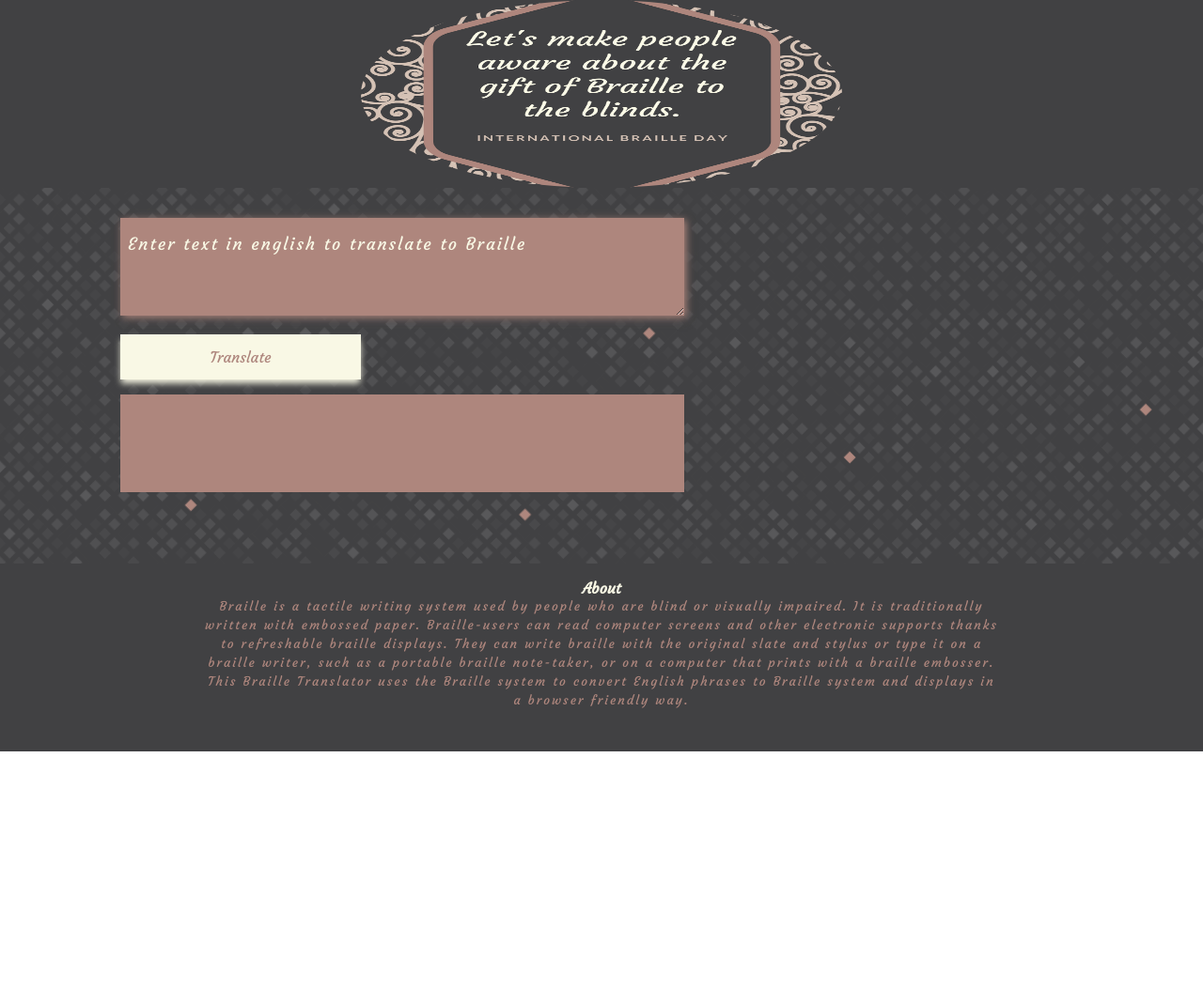
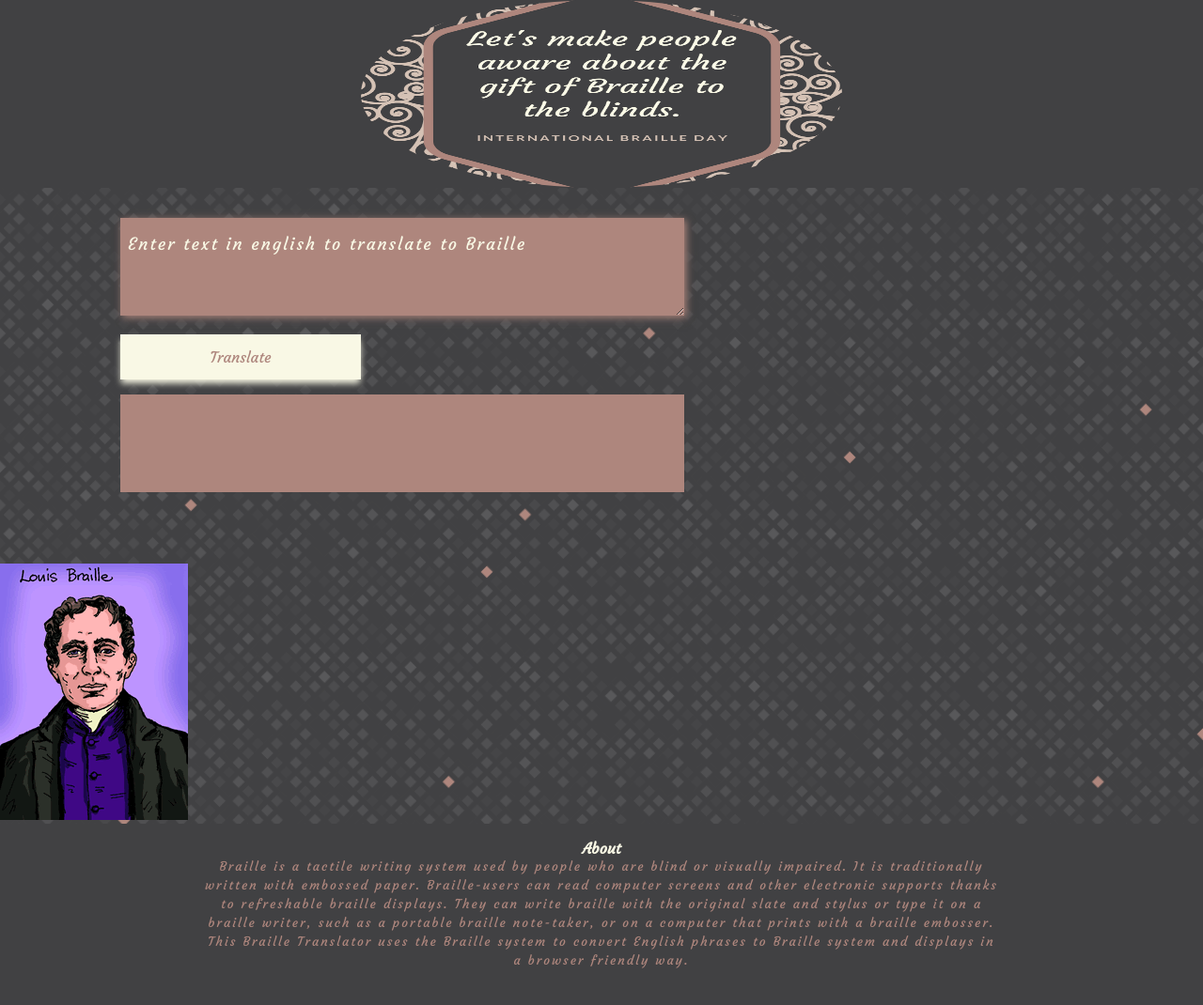
Before and after one commit to arp99/Braille-translator, a plain HTML site: page index.html in a window 1280 px wide. Shown: the whole page at 94% size. Before the commit the page ends 800 px from the top, so only its background shows below. Drawn offline with Linux system fonts and the light colour scheme.

Commit message:
add source to braile image

```diff
--- a/index.html
+++ b/index.html
@@ -16,6 +16,7 @@
             <button id = "btn-translate">Translate</button>
             <div id="output-text"></div>
         </main>
+        <img src="images/louis_braille.gif" alt="louise braille" srcset="">
     </div>
     <footer>
         <h1>About</h1>
```
